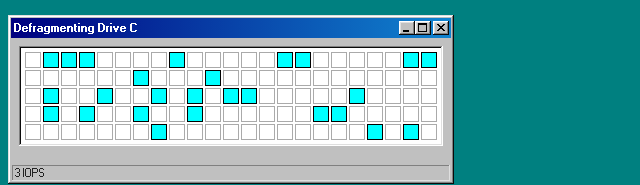
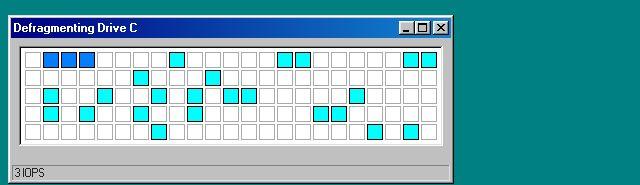
Before and after one commit to max-vogler/defrag98, a React (Vite) app: page / in a window 1280 px wide. Shown: the part 151-336 px from the top of the page, without its empty margins (0-640 px from the left). Built offline with nearby package versions, Linux system fonts and the light colour scheme.

Commit message:
Highlight defragmented block as player hint.

```diff
--- a/src/components/App.tsx
+++ b/src/components/App.tsx
@@ -5,7 +5,7 @@ import { useAction, useDynamicInterval, useInterval } from "../hooks";
 import { applySystems, createNewState, State } from "../systems";
 import PurchaseButton from "./PurchaseButton";
 import { unit } from "../text";
-import { readWriteDiskCell } from "../systems/disk";
+import { getCellColors, readWriteDiskCell } from "../systems/disk";
 import BreakOutWindows from "./BreakOutWindows";
 import CommandPromptWindow from "./CommandPromptWindow";
 import Worldmap from "./Worldmap";
@@ -45,7 +45,7 @@ function App() {
       >
         <div className="column">
           <Grid
-            cells={state.disk.cells.map((c) => (c ? "cyan" : "transparent"))}
+            cells={getCellColors(state.disk)}
             onCellClick={triggerReadWriteCell}
           />
           <div className="row">
--- a/src/systems/disk.ts
+++ b/src/systems/disk.ts
@@ -4,6 +4,8 @@ import { Purchase } from "./purchase";
 
 export interface Disk {
   cells: boolean[];
+  defragmentedBlockStart: number;
+  defragmentedBlockEnd: number;
   size: number;
   iops: number;
   ssd: boolean;
@@ -16,25 +18,58 @@ export function createInitialDisk(): Disk {
     ...fill(Array(initialFilledCells), true),
     ...fill(Array(initialTotalCells - initialFilledCells), false),
   ]);
-  return { cells, iops: 0, size: initialTotalCells, ssd: false };
+  return {
+    cells,
+    iops: 0,
+    size: initialTotalCells,
+    ssd: false,
+    defragmentedBlockStart: 0,
+    defragmentedBlockEnd: 0,
+  };
 }
 
-export function getIOPS(disk: Disk) {
-  if (disk.ssd) {
-    return disk.size * 10;
-  }
-
-  const start = disk.cells.indexOf(true);
-  if (start === -1) {
-    return 0;
-  }
-
-  const end = disk.cells.indexOf(false, start);
-  return end - start;
+export function getCellColors(disk: Disk) {
+  return disk.cells.map((c, i) => {
+    if (!c) {
+      return "transparent";
+    } else if (
+      i >= disk.defragmentedBlockStart &&
+      i < disk.defragmentedBlockEnd
+    ) {
+      return "#027ffd";
+    } else {
+      return "cyan";
+    }
+  });
 }
 
 export function calculateIOPS(disk: Disk) {
-  disk.iops = getIOPS(disk);
+  let currentBlockStart: number | undefined;
+  let largestBlockStart = 0;
+  let largestBlockSize = 0;
+
+  for (let i = 0; i < disk.cells.length; i++) {
+    const cur = disk.cells[i];
+
+    if (!cur) {
+      if (currentBlockStart !== undefined) {
+        const currentBlockSize = i - currentBlockStart;
+
+        if (largestBlockSize < currentBlockSize) {
+          largestBlockSize = currentBlockSize;
+          largestBlockStart = currentBlockStart;
+        }
+
+        currentBlockStart = undefined;
+      }
+    } else if (currentBlockStart === undefined) {
+      currentBlockStart = i;
+    }
+  }
+
+  disk.iops = largestBlockSize;
+  disk.defragmentedBlockStart = largestBlockStart;
+  disk.defragmentedBlockEnd = largestBlockStart + largestBlockSize;
 }
 
 export function fragment(disk: Disk) {
```
